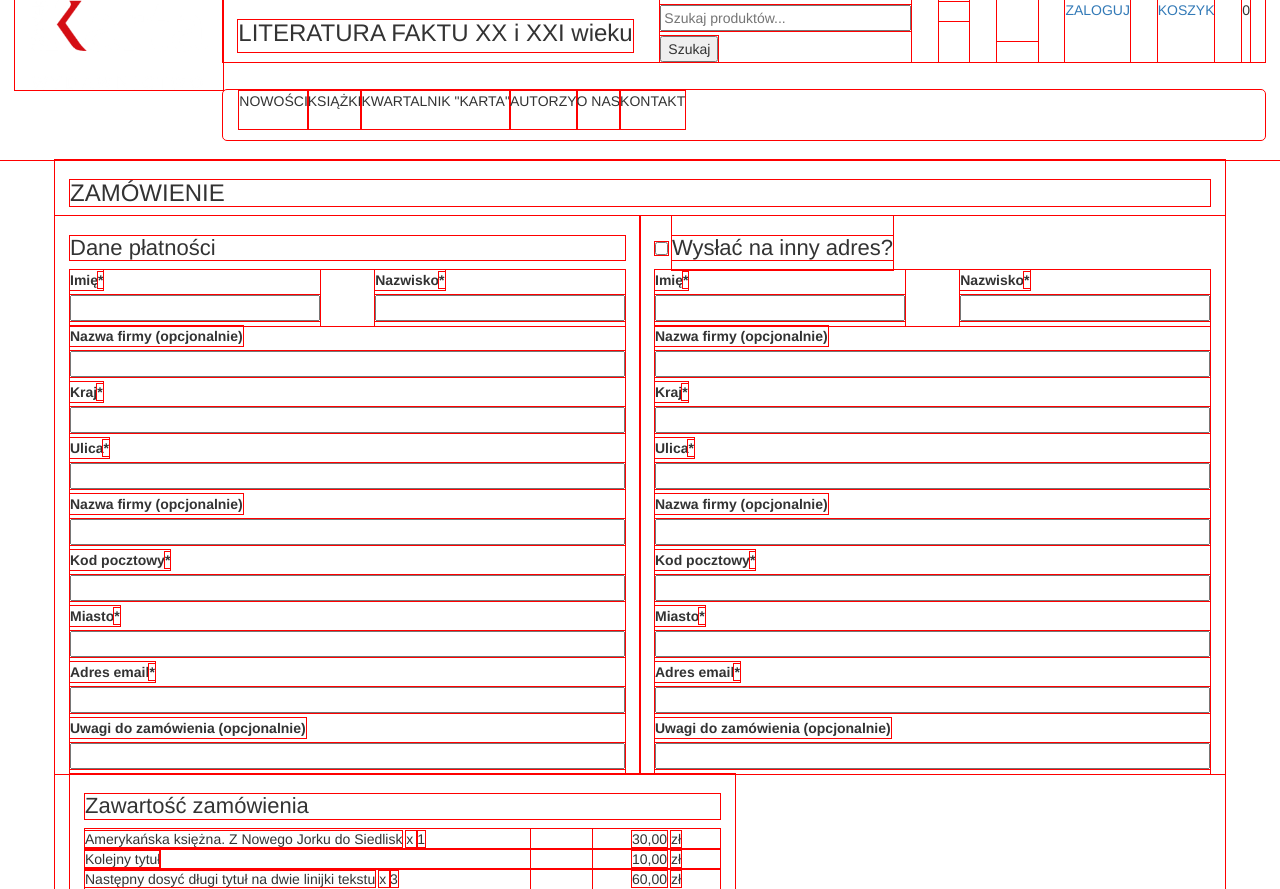
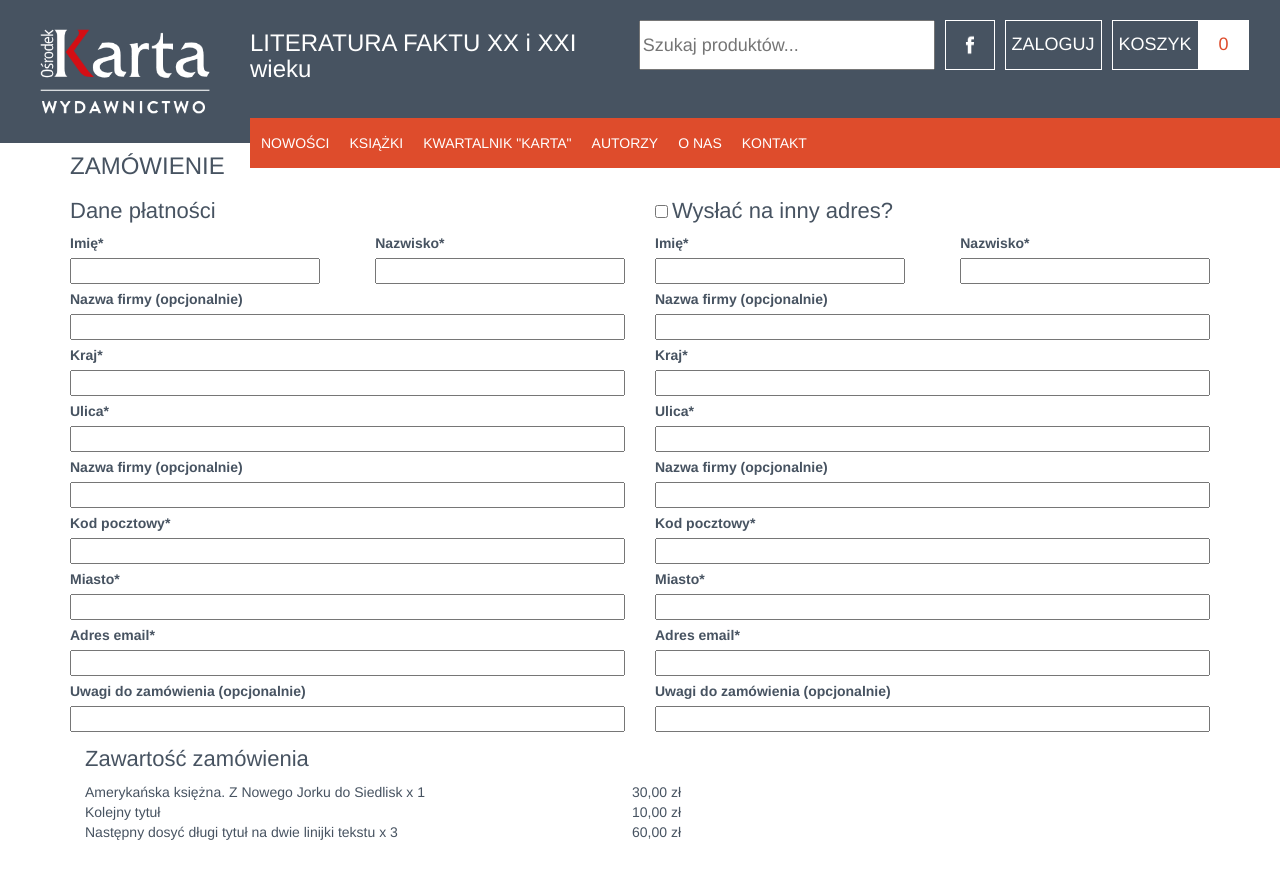
Before and after one commit to gorniczy/karta-form, a website: page index.html in a window 1280 px wide. After the commit the page ends 842 px from the top, so only its background shows below. Drawn offline with nearby package versions, Linux system fonts and the light colour scheme.

Commit message:
style header section

```diff
--- a/index.html
+++ b/index.html
@@ -11,30 +11,36 @@
 </head>
 
 <body>
-  <header class="container">
-    <img src="img/karta-logo.png" alt="logo" class="col-sm-2">
-    <div class="top-menu col-sm-10">
-      <h1 class="alt-slogan">LITERATURA FAKTU XX i XXI wieku</h1>
+  <header class="container header">
+    <div class="main-logo">
+      <img src="img/karta-logo.png" alt="logo">
+    </div>
+    <div class="menu">
+      <div class="menu-top">
+        <h1 class="alt-slogan hidden-xs">LITERATURA FAKTU XX i XXI wieku</h1>
         <form>
-        <input type="text" placeholder="Szukaj produktów...">
-        <input type="submit" name="search" value="Szukaj">
+          <input type="text" placeholder="Szukaj produktów..." class="search">
+          <input class="visible-xs" type="submit" name="search" value="Szukaj">
         </form>
-      <div><img src="img/menu_button.svg" alt="menu button"></div>
-      <a href=""><img src="img/fb.png" alt="facebook logo"></a>
-      <a href="">ZALOGUJ</a>
-      <a href="">KOSZYK</a>
+        <div class="menu-buttons">
+          <div class="visible-xs"><img src="img/menu_button.svg" alt="menu button"></div>
+          <a href="" class="btn"><img src="img/fb.png" alt="facebook logo" class="img-responsive"></a>
+          <a href="" class="btn">ZALOGUJ</a>
+          <a href="" class="btn">KOSZYK</a>
           <span class="total-items">0</span>
         </div>
-    <nav class="navbar col-sm-10 col-sm-offset-2">
+      </div>
+      <nav class="navbar">
         <ul class="nav-items">
-        <li class="nav-item">NOWOŚCI</li>
-        <li class="nav-item">KSIĄŻKI</li>
-        <li class="nav-item">KWARTALNIK "KARTA"</li>
-        <li class="nav-item">AUTORZY</li>
-        <li class="nav-item">O NAS</li>
-        <li class="nav-item">KONTAKT</li>
+          <li class="nav-item"><a href="">NOWOŚCI</a></li>
+          <li class="nav-item"><a href="">KSIĄŻKI</a></li>
+          <li class="nav-item"><a href="">KWARTALNIK "KARTA"</a></li>
+          <li class="nav-item"><a href="">AUTORZY</a></li>
+          <li class="nav-item"><a href="">O NAS</a></li>
+          <li class="nav-item"><a href="">KONTAKT</a></li>
         </ul>
       </nav>
+    </div>
   </header>
   <div class="container form-cart">
     <h1>ZAMÓWIENIE</h1>
@@ -72,7 +78,9 @@
       </div>
       <div class="form-container col-sm-6">
         <input type="checkbox" id="alt-address">
-        <label for="alt-address"><h2>Wysłać na inny adres?</h2></label>
+        <label for="alt-address">
+          <h2>Wysłać na inny adres?</h2>
+        </label>
         <form class="form-optional">
           <div class="name-lastname">
             <div class="wrapper">
--- a/less/styles.less
+++ b/less/styles.less
@@ -1,31 +1,120 @@
-* {
-  outline: 1px solid red;
+// * {
+//   outline: 1px solid red;
+// }
+
+body {
+  color: #475361;
 }
 
-header {
+.header {
+  display: flex;
   min-width: 100%;
+  color: white;
+  background-color: #475361;
+  padding: 0;
 }
 
-.top-menu {
+.main-logo {
+  display: flex;
+  justify-content: center;
+  align-items: center;
+  width: 250px;
+  min-width: 200px;
+  height: auto;
+  img {
+    width: 80%;
+    padding: 15px;
+  }
+}
+
+.menu {
+  flex-grow: 1;
+  padding: 0;
+  margin-top: 20px;
+}
+
+.menu-top {
   display: flex;
   justify-content: space-between;
+  form {
+    width: 300px;
+    min-width: 150px;
+    .search {
+      width: 100%;
+      height: 100%;
+      max-height: 50px;
+      margin: 0;
+      font-size: 18px;
+      color: #475361;
+    }
+  }
+
+  .menu-buttons {
+    display: flex;
+    margin-right: 3%;
+    .btn {
+      display: flex;
+      justify-content: center;
+      align-items: center;
+      border: 1px solid white;
+      border-radius: 0;
+      font-size: 18px;
+      color: white;
+      max-height: 50px;
+      min-width: 50px;
+      margin-left: 10px;
+      padding: 6px;
+      &:hover {
+        color: white;
+      }
+      img {
+        height: 100%;
+      }
+    }
+    span {
+      display: flex;
+      justify-content: center;
+      align-items: center;
+      margin-right: 0;
+      background-color: white;
+      font-size: 18px;
+      color: #DE4C2C;
+      min-width: 50px;
+      max-height: 50px;
+    }
+  }
 }
 
 .navbar {
   display: flex;
   justify-content: flex-start;
+  background-color: #DE4C2C;
+  margin: 0;
+  transform: translateY(50%);
+  border-radius: 0;
 }
 
 .nav-items {
   display: flex;
+  list-style: none;
+  width: 100%;
   padding: 0;
-  list-style: none;
+  margin: 0;
+  .nav-item {
+    display: flex;
+    align-items: center;
+    padding: 0;
+    margin: 0 10px;
+    a {
+      text-decoration: none;
+      color: white;
+    }
+  }
 }
 
 .name-lastname {
   display: flex;
   justify-content: space-between;
-
   .wrapper {
     width: 45%;
   }
@@ -43,15 +132,18 @@ input[type=text] {
 .item {
   display: flex;
   justify-content: space-between;
-
   .details {
     width: 70%;
   }
-
   .price {
     width: 20%;
     text-align: center;
   }
+}
+
+h1,
+h2 {
+  margin: 10px 0;
 }
 
 h1 {
```
Also changed, not shown: css/styles.css, dist/styles.css. Lines whose indentation alone changed are shown as unchanged.
